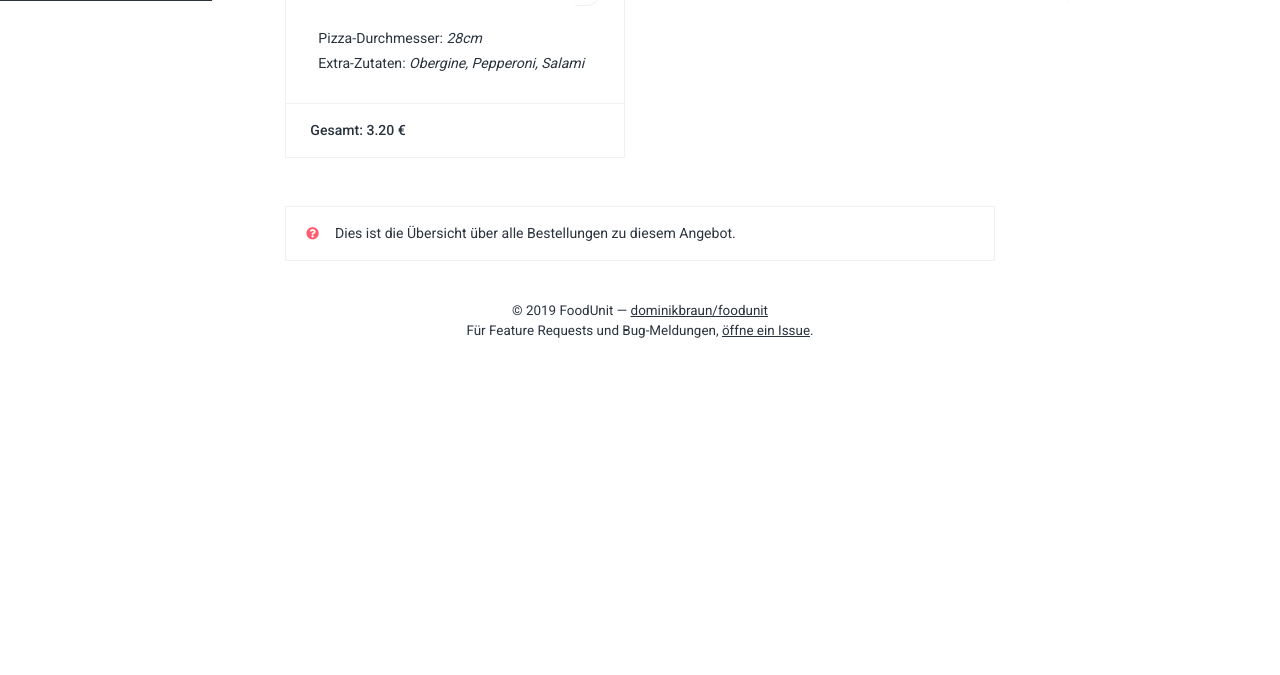
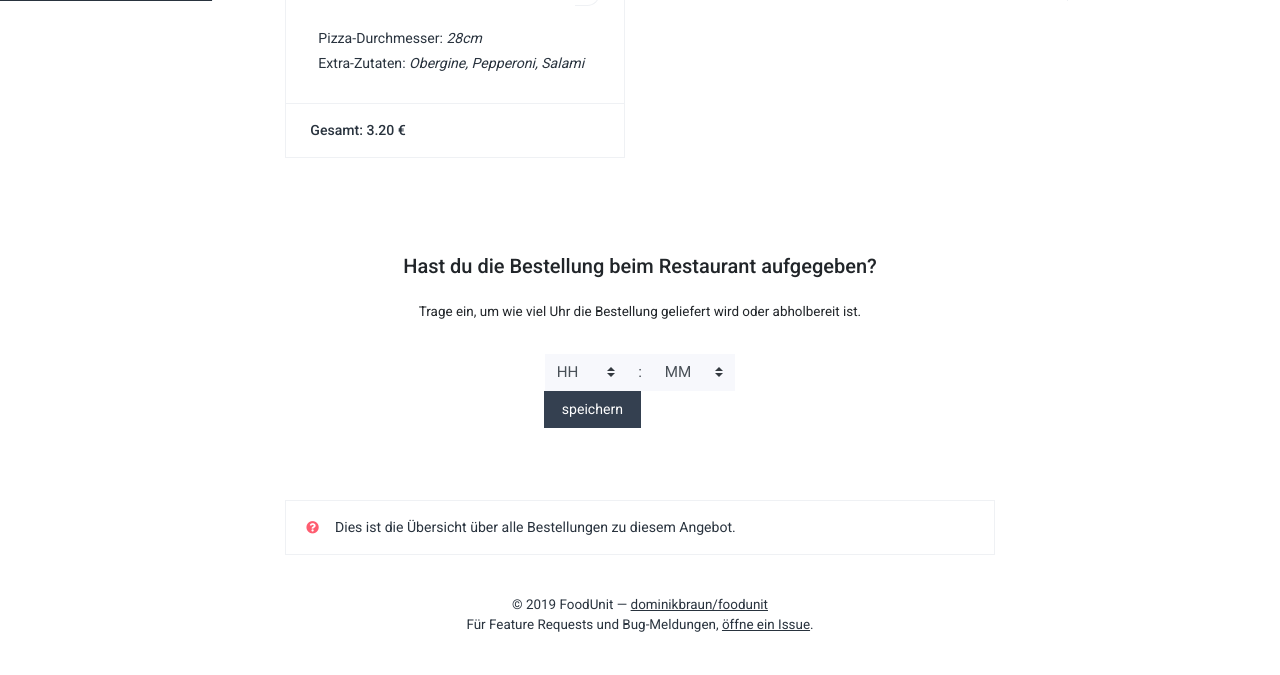
Before and after one commit to dominikbraun/foodunit, a PHP site: page /drafts/orders.html in a window 1280 px wide. Shown: the part 799-1474 px from the top of the page. Before the commit the page ends 1137 px from the top, so only its background shows below. Run offline with PHP 8.4, Linux system fonts and the light colour scheme; some libraries are stand-ins or nearby versions.

Commit message:
created form for setting ready-at timestamp

```diff
--- a/ui/drafts/foodunit3--custom.css
+++ b/ui/drafts/foodunit3--custom.css
@@ -431,6 +431,10 @@ td.edit-item:hover, td.edit-item:active {
     cursor: pointer;
 }
 
+.z-1080 {
+    z-index: 1080;
+}
+
 summary:active, summary:focus {
     outline: none;
 }
--- a/ui/drafts/orders.html
+++ b/ui/drafts/orders.html
@@ -145,6 +145,55 @@
             </div>
         </div>
 
+        <div class="mx-0 mx-xl-5 my-5 px-4 py-4 text-center bg-white">
+            <h5 class="">Hast du die Bestellung beim Restaurant aufgegeben?</h5>
+            <p class="text-sm py-3">Trage ein, um wie viel Uhr die Bestellung geliefert wird oder abholbereit ist.</p>
+            <div class="row m-0">
+                <div class="col-12 col-lg-3 col-xl-4 d-none d-lg-block"></div>
+                <div class="col-12 col-lg-6 col-xl-4">
+                    <div class="input-group">
+                        <select class="custom-select bg-light border-0 rounded-0 text-md" id="ready-at-hh">
+                            <option selected>HH</option>
+                            <option value="1">06</option>
+                            <option value="2">07</option>
+                            <option value="3">08</option>
+                            <option value="3">09</option>
+                            <option value="3">09</option>
+                            <option value="3">10</option>
+                            <option value="3">11</option>
+                            <option value="3">12</option>
+                            <option value="3">13</option>
+                            <option value="3">14</option>
+                            <option value="3">15</option>
+                            <option value="3">16</option>
+                            <option value="3">17</option>
+                            <option value="3">18</option>
+                        </select>
+                        <div class="input-group-append input-group-prepend">
+                            <label class="input-group-text bg-light border-0 text-md">:</label>
+                        </div>
+                        <select class="custom-select bg-light border-0 rounded-0 text-md" id="ready-at-mm">
+                            <option selected>MM</option>
+                            <option>00</option>
+                            <option>05</option>
+                            <option>10</option>
+                            <option>15</option>
+                            <option>20</option>
+                            <option>25</option>
+                            <option>30</option>
+                            <option>35</option>
+                            <option>40</option>
+                            <option>45</option>
+                            <option>50</option>
+                            <option>55</option>
+                        </select>
+                        <button class="btn btn-dark rounded-0 text-pmd px-3 input-group-append z-1080">speichern</button>
+                    </div>
+                </div>
+                <div class="col-12 col-lg-3 col-xl-4 d-none d-lg-block"></div>
+            </div>
+        </div>
+
         <div class="mx-0 mx-xl-5 my-4 bg-white border rounded-0">
             <div class="p-3 text-dark text-pmd">
                 <i class="fas fa-question-circle text-primary ml-1 mr-3"></i>Dies ist die &Uuml;bersicht &uuml;ber alle Bestellungen zu diesem Angebot.
```
